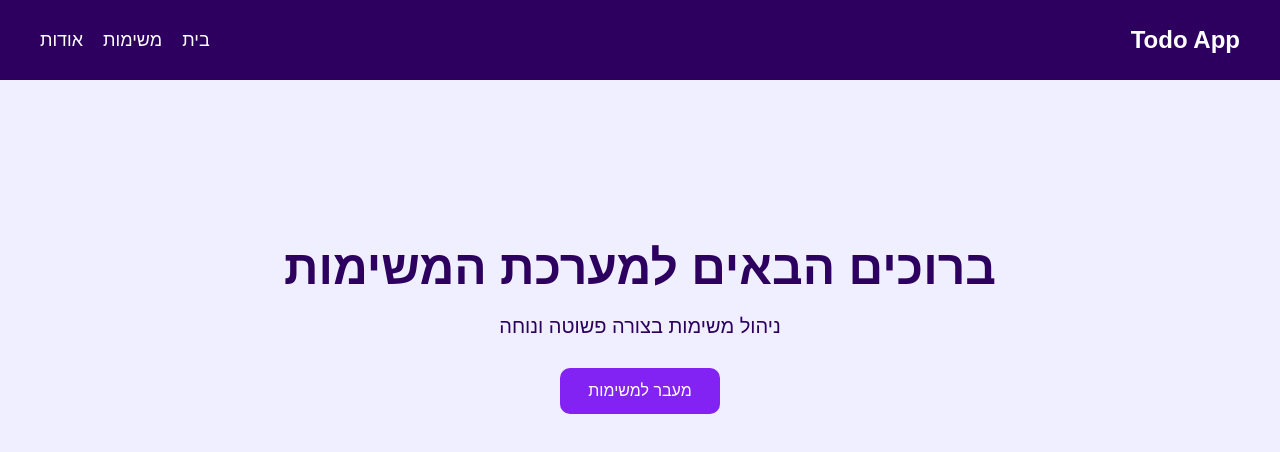
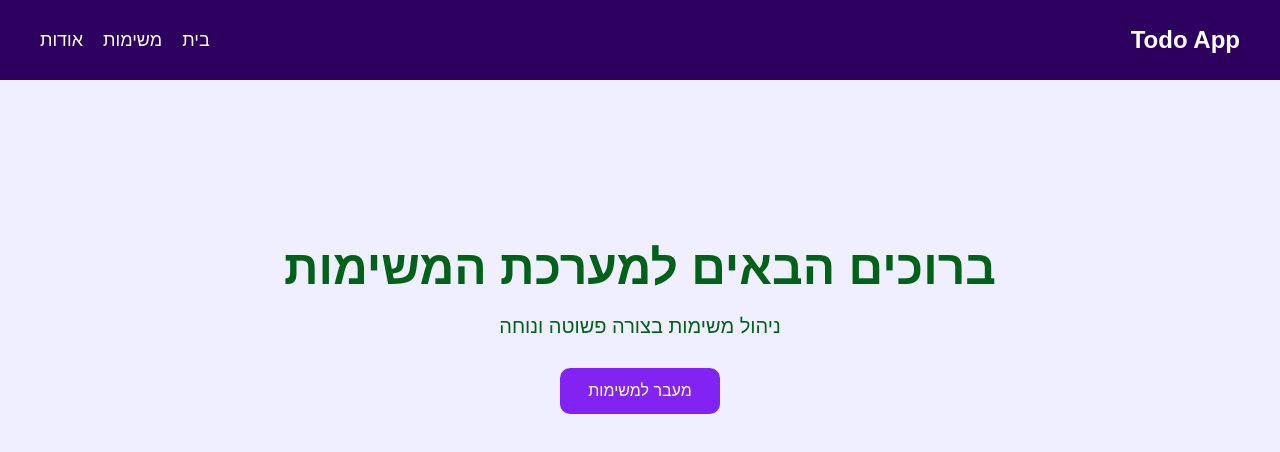
Before and after one commit to dorinaviv/taskgroup1, a plain HTML site: page index.html in a window 1280 px wide. Drawn offline with Linux system fonts and the light colour scheme.

Commit message:
cahnge color to green in body elemnt in style.css page

```diff
--- a/css/style.css
+++ b/css/style.css
@@ -7,7 +7,7 @@
 body {
   font-family: Arial, sans-serif;
   background: #f0efff;
-  color: #2d005f;
+  color: hsl(135, 100%, 19%);
 }
 
 .container {
```
